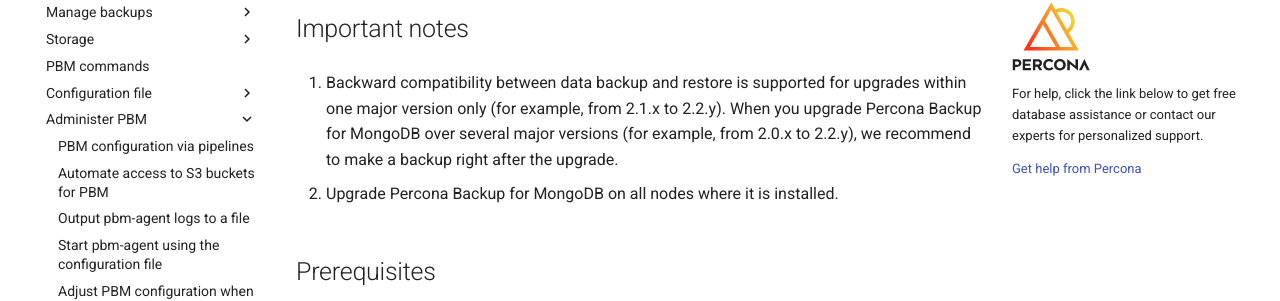
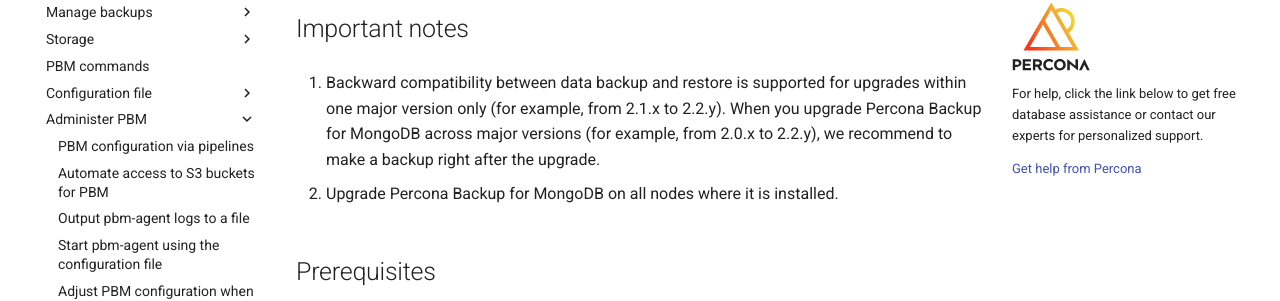
Before and after one commit to percona/pbm-docs, an MkDocs documentation site: the page built from docs/manage/upgrading.md, in a window 1280 px wide and 900 px high. Shown: the part 260-561 px from the top of the window. Built offline with MkDocs 1.6.1 and Material for MkDocs 9.7.7, drawn with Linux system fonts in a browser that asks for light colours; nearby versions of some CDN libraries; comment, search, counter and statistics services are not loaded.

Commit message:
Update docs/manage/upgrading.md
Co-authored-by: Copilot <175728472+Copilot@users.noreply.github.com>

```diff
--- a/docs/manage/upgrading.md
+++ b/docs/manage/upgrading.md
@@ -4,7 +4,7 @@ The recommended and most convenient way to upgrade PBM is from Percona repositor
 
 ## Important notes
 
-1. Backward compatibility between data backup and restore is supported for upgrades within one major version only (for example, from 2.1.x to 2.2.y). When you upgrade Percona Backup for MongoDB over several major versions (for example, from 2.0.x to 2.2.y), we recommend to make a backup right after the upgrade.
+1. Backward compatibility between data backup and restore is supported for upgrades within one major version only (for example, from 2.1.x to 2.2.y). When you upgrade Percona Backup for MongoDB across major versions (for example, from 2.0.x to 2.2.y), we recommend to make a backup right after the upgrade.
 
 2. Upgrade Percona Backup for MongoDB on all nodes where it is installed.
 
```
